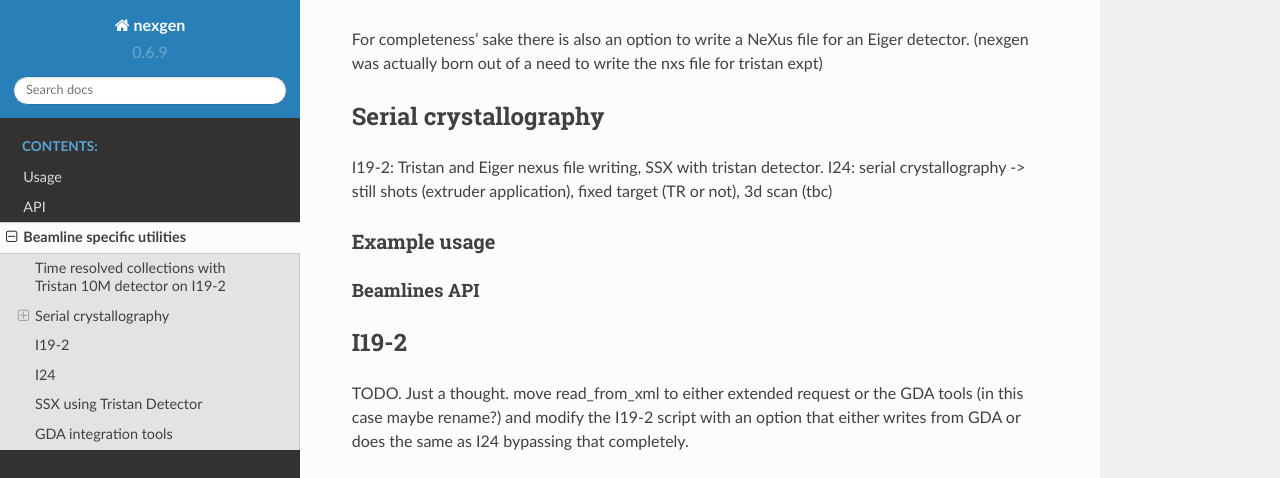
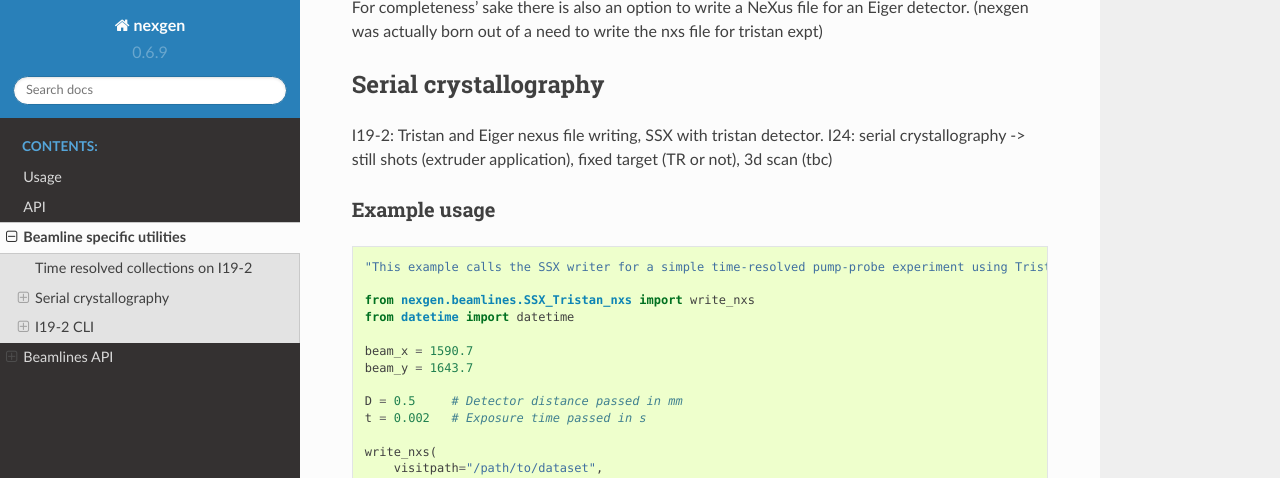
Before and after one commit to DiamondLightSource/nexgen, a Sphinx documentation site: the page built from docs/beamlines.rst, in a window 1280 px wide and 1400 px high, scrolled down 268 px. Shown: the top 478 px of the window. Built offline with Sphinx 7.4.7 and the Read the Docs theme 2.0.0, drawn with Linux system fonts in a browser that asks for light colours; some of the changed text lies outside the part shown; grey boxes are pictures that could not be loaded.

Commit message:
Add some examples

```diff
--- a/docs/beamlines.rst
+++ b/docs/beamlines.rst
@@ -5,8 +5,8 @@ Beamline specific utilities
 
 Nexgen is currently being used for some specific applications at beamlines I19-2 and I24 at DLS.
 
-Time resolved collections with Tristan 10M detector on I19-2
-------------------------------------------------------------
+Time resolved collections on I19-2
+----------------------------------
 
 For completeness' sake there is also an option to write a NeXus file for an Eiger detector.
 (nexgen was actually born out of a need to write the nxs file for tristan expt)
@@ -23,17 +23,68 @@ I24: serial crystallography -> still shots (extruder application), fixed target
 Example usage
 *************
 
+.. code-block:: python
 
+    "This example calls the SSX writer for a simple time-resolved pump-probe experiment using Tristan."
+
+    from nexgen.beamlines.SSX_Tristan_nxs import write_nxs
+    from datetime import datetime
+
+    beam_x = 1590.7
+    beam_y = 1643.7
+
+    D = 0.5     # Detector distance passed in mm
+    t = 0.002   # Exposure time passed in s
+
+    write_nxs(
+        visitpath="/path/to/dataset",
+        filename="Expt1_00",
+        location="I19",
+        beam_center=[beam_x, beam_y],
+        det_dist=D,
+        start_time=datetime.now(),
+        stop_time=None,
+        exp_time=t,
+        transmission=1.,
+        wavelength=0.649,
+        pump_status=True,
+        pump_exp=3.0,
+        pump_delay=1.0,
+        chipmap=None,
+    )
+
+
+I19-2 CLI
+---------
+
+Example usage
+*************
+
+Write a NeXus file for a Tristan collection using a GDA-generated xml file containing the beamline information:
+
+.. code-block:: console
+
+    I19_nexus Expt_00_meta.h5 Expt.xml tristan 300 0.649 1590.7 1643.7 --start 2022-09-09T10:26:32Z --stop 2022-09-09T10:31:32Z
+
+
+Manually generate a NeXus file for a dataset collected on Eiger detector using the metadata recorded inside the meta file:
+
+.. code-block:: console
+
+    I19-2_nxs Expt1_00_meta.h5 eiger 0.02 -tr 100
+
+
+=============
 Beamlines API
 =============
 
 I19-2
 -----
 
-TODO. Just a thought. move read_from_xml to either extended request or the GDA tools (in this case maybe rename?) and modify the
-I19-2 script with an option that either writes from GDA or does the same as I24 bypassing that completely.
+Directly from the beamline ...
 
 .. autoclass:: nexgen.beamlines.I19_2_nxs.tr_collect
+    :members:
 
 .. autofunction:: nexgen.beamlines.I19_2_nxs.tristan_writer
 
@@ -42,31 +93,33 @@ I19-2 script with an option that either writes from GDA or does the same as I24
 From GDA ...
 
 .. autoclass:: nexgen.beamlines.I19_2_gda_nxs.tr_collect
+    :members:
 
 .. autofunction:: nexgen.beamlines.I19_2_gda_nxs.tristan_writer
 
 .. autofunction:: nexgen.beamlines.I19_2_gda_nxs.eiger_writer
 
-I19-2 CLI
-^^^^^^^^^
-
-TODO Maybe, somehow describe the parsing?
 
 I24
 ---
 
 .. autoclass:: nexgen.beamlines.I24_Eiger_nxs.ssx_collect
+    :members:
 
 .. autofunction:: nexgen.beamlines.I24_Eiger_nxs.extruder
 
 .. autofunction:: nexgen.beamlines.I24_Eiger_nxs.fixed_target
 
+
 SSX using Tristan Detector
 --------------------------
 
-.. autoclass:: nexgen.beamlines.I24_Eiger_nxs.ssx_tr_collect
+.. autoclass:: nexgen.beamlines.SSX_Tristan_nxs.ssx_tr_collect
+    :members:
 
 .. autofunction:: nexgen.beamlines.SSX_Tristan_nxs.write_nxs
+
+
 
 GDA integration tools
 ---------------------
```
Also changed, not shown: docs/api.rst (+10 -3 lines), docs/usage.rst (+18 -17 lines).
